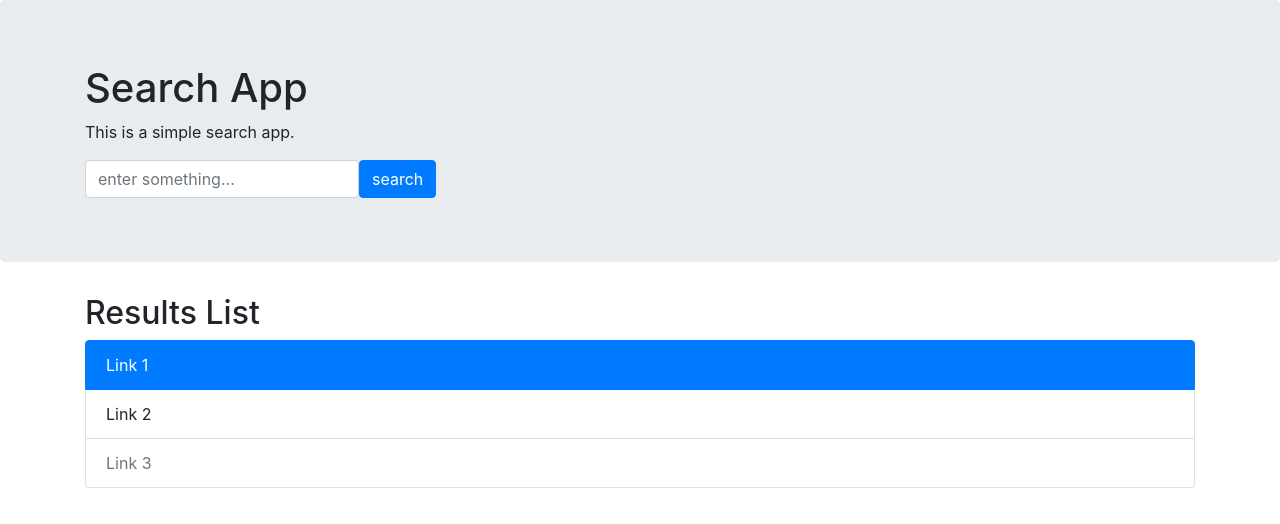
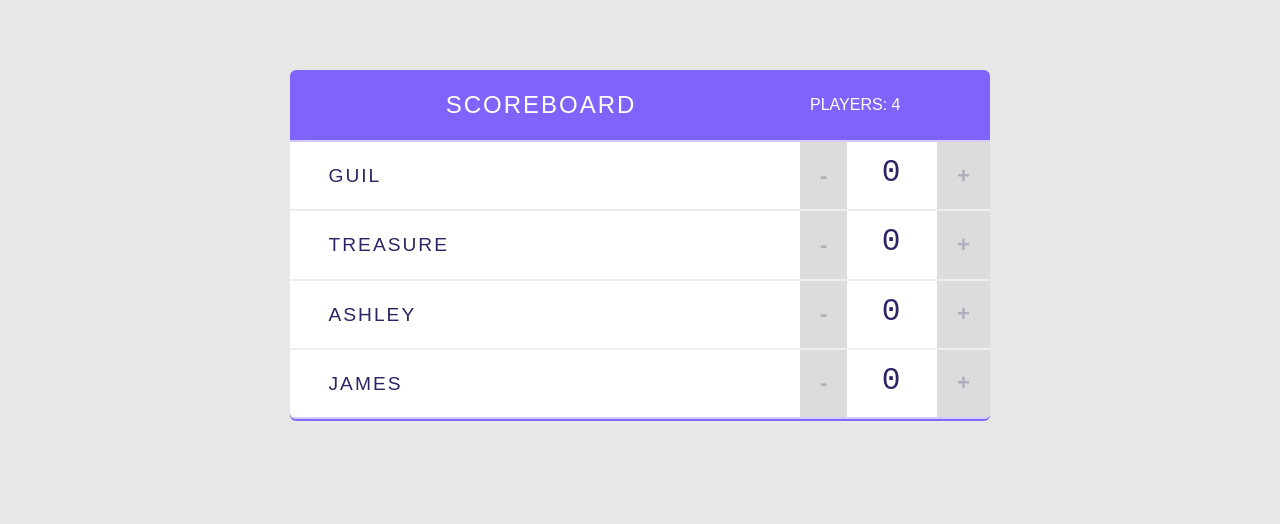
Before and after one commit to christopherkalfas/scoreboard-react, a React (Create React App) app: page / in a window 1280 px wide. Shown: the top 524 px of the page. Built offline with nearby package versions, Linux system fonts and the light colour scheme.

Commit message:
removed starter code and refactored app-js seperating app concerns into components

```diff
--- a/src/App.css
+++ b/src/App.css
@@ -1,4 +1,4 @@
-.App {
+/* .App {
   text-align: center;
 }
 
@@ -35,4 +35,4 @@
   to {
     transform: rotate(360deg);
   }
-}
+} */
--- a/src/App.js
+++ /dev/null
@@ -1,25 +0,0 @@
-import React, { Component } from 'react';
-import {Container, Jumbotron} from 'react-bootstrap'
-import SearchForm from "./components/SearchForm"
-import Results from "./components/Results"
-
-class App extends Component {
-  render() {
-    return (
-      <div>
-        <Jumbotron>
-        <Container>
-          <h1>Search App</h1>
-          <p> This is a simple search app.</p>
-
-          < SearchForm />
-          </Container>
-        </Jumbotron>
-        <Results />
-      </div>
-    );
-
-  }
-}
-
-export default App;
--- /dev/null
+++ b/src/components/App.js
@@ -0,0 +1,57 @@
+import React, { Component } from 'react';
+import Header from "./Header"
+import Player from "./Player"
+
+class App extends Component {
+  state = {
+    players: [
+      {
+        name: "Guil",
+        id: 1
+      },
+      {
+        name: "Treasure",
+        id: 2
+      },
+      {
+        name: "Ashley",
+        id: 3
+      },
+      {
+        name: "James",
+        id: 4
+      }
+    ]
+  };
+
+  handleRemovePlayer = (id) => {
+    this.setState( prevState => {
+      return {
+        players: prevState.players.filter(p => p.id !== id)
+      };
+    });
+  }
+
+  render() {
+    return (
+      <div className="scoreboard">
+        <Header
+          title="Scoreboard"
+          totalPlayers={this.state.players.length}
+        />
+
+        {/* Players list */}
+        {this.state.players.map( player =>
+          <Player
+            name={player.name}
+            id={player.id}
+            key={player.id.toString()}
+            removePlayer={this.handleRemovePlayer}
+          />
+        )}
+      </div>
+    );
+  }
+}
+
+export default App;
--- /dev/null
+++ b/src/components/Counter.js
@@ -0,0 +1,29 @@
+import React, { Component }from 'react'
+
+class Counter extends Component {
+    state = {
+        score: 0
+    };
+
+    incrementScore = () => {
+        this.setState( prevState => ({
+            score: prevState.score + 1
+        }));
+    }
+    decrementScore = () => {
+        this.setState( prevState => ({
+            score: prevState.score - 1
+    }));
+    }
+    render() {
+        return (
+        <div className="counter">
+            <button className="counter-action decrement" onClick={this.decrementScore}> - </button>
+            <span className="counter-score">{ this.state.score }</span>
+            <button className="counter-action increment" onClick={this.incrementScore}> + </button>
+        </div>
+        );
+    }
+}
+
+export default Counter
--- /dev/null
+++ b/src/components/Header.js
@@ -0,0 +1,12 @@
+import React from 'react'
+
+const Header = (props) => {
+    return (
+        <header>
+            <h1>{ props.title }</h1>
+            <span className="stats">Players: {props.totalPlayers}</span>
+        </header>
+    );
+}
+
+export default Header
--- /dev/null
+++ b/src/components/Player.js
@@ -0,0 +1,16 @@
+import React from 'react'
+import Counter from "./Counter"
+
+const Player = (props) => {
+    return (
+    <div className="player">
+        <span className="player-name">
+        <button className="remove-player" onClick={() => props.removePlayer(props.id)}>✖</button>
+        { props.name }
+        </span>
+        <Counter />
+    </div>
+    );
+}
+
+export default Player
--- a/src/components/Results.js
+++ /dev/null
@@ -1,19 +0,0 @@
-import React from 'react'
-import {
-    Container,
-    ListGroup,
-    ListGroupItem
-  } from 'react-bootstrap';
-
-  const Results = () => (
-    <Container>
-    <h2>Results List</h2>
-    <ListGroup>
-      <ListGroupItem href="#" active>Link 1</ListGroupItem>
-      <ListGroupItem href="#">Link 2</ListGroupItem>
-      <ListGroupItem href="#" disabled>Link 3</ListGroupItem>
-    </ListGroup>
-  </Container>
-  )
-
-  export default Results
--- a/src/components/SearchForm.js
+++ /dev/null
@@ -1,23 +0,0 @@
-import React from 'react'
-import {
-    Form,
-    FormGroup,
-    FormControl,
-    Button
-} from 'react-bootstrap'
-
-const SearchForm = () => (
-<Form inline>
-  <FormGroup controlId="formInlineEmail">
-    <FormControl type="search" placeholder="enter something..." />
-  </FormGroup>
-  {' '}
-  <Button type="submit">
-    search
-  </Button>
-</Form>
-)
-
-
-
-export default SearchForm
--- a/src/index.css
+++ b/src/index.css
@@ -1,14 +1,239 @@
 body {
-  margin: 0;
-  padding: 0;
-  font-family: -apple-system, BlinkMacSystemFont, "Segoe UI", "Roboto", "Oxygen",
-    "Ubuntu", "Cantarell", "Fira Sans", "Droid Sans", "Helvetica Neue",
-    sans-serif;
-  -webkit-font-smoothing: antialiased;
-  -moz-osx-font-smoothing: grayscale;
+  background: #e8e7e7;
+  font-family: arial;
+  text-transform: uppercase;
 }
 
-code {
-  font-family: source-code-pro, Menlo, Monaco, Consolas, "Courier New",
-    monospace;
+header {
+  color: #FFF;
+  padding: 5px 10px;
+  text-align: center;
+  display: flex;
+  align-items: center;
+  background-color: #8063FA;
+  border-bottom: solid 2px #D4CAFF;
 }
+
+header h1 {
+  flex-grow: 1;
+  font-size: 1.5em;
+  letter-spacing: 2px;
+  font-weight: normal;
+}
+
+/* FORMS */
+form {
+  display: flex;
+  background-color: #8063FA;
+}
+
+input[type=text] {
+  flex-grow: 1;
+  border-width: 0 0 1px 0;
+  margin: 15px 10px 15px 15px;
+  padding: 10px;
+  border-radius: 5px;
+  background-color: #5B45B9;
+  border-style: none;
+  text-shadow: none;
+  text-transform: uppercase;
+  color: #C7BCF8;
+  letter-spacing: 2px;
+  outline: none;
+}
+
+input[type=text]::-webkit-input-placeholder{
+  color: #C7BCF8;
+  letter-spacing: 2px;
+}
+
+input[type=text]:focus{
+  background-color: rgba(0, 0, 0, 0.2);
+}
+
+input[type=submit] {
+  display: block;
+  font-size: .6em;
+  margin: 15px 15px 15px 0;
+  padding: 10px;
+  background-color: #44338D;
+  border-radius: 5px;
+  border: none;
+  color: #fff;
+  letter-spacing: 2px;
+  font-weight: bold;
+  text-shadow: none;
+  text-transform: uppercase;
+  cursor: pointer;
+}
+
+button,
+input[type=submit] {
+  outline: none;
+  transition: background-color 0.2s ease,
+              color 0.2s ease;
+}
+
+/* ICONS */
+svg {
+  width: 28px;
+  height: 19px;
+  margin-right: 5px;
+  fill: #F0F0F0;
+}
+
+.is-high-score {
+  fill: #FFC657;
+  animation: grow 0.35s ease-in-out;
+  transform-origin: 50% 50%;
+}
+
+@keyframes grow {
+  50% { transform: scale(1.4) rotate(-3deg); }
+}
+
+/* COMPONENT STYLES -------------------- */
+.scoreboard {
+  background: #fff;
+  width: 700px;
+  margin: 70px auto;
+  box-shadow: 0 2px 0 rgb(133, 104, 250);
+  border-radius: 6px;
+  overflow: hidden;
+}
+
+.player {
+  display: flex;
+  font-size: 1.2em;
+  border-bottom: solid 2px #EEEEEE;
+  letter-spacing: 2px;
+}
+
+  .player:last-of-type {
+    border-bottom-color: #D4CAFF;
+  }
+
+  .player-name:hover .remove-player {
+    visibility: visible;
+  }
+
+  .player-name,
+  .counter-score {
+    color: #2F2366;
+  }
+
+  .player-name {
+    flex-grow: 1;
+    line-height: 3.5em;
+    padding-left: 10px;
+  }
+
+  .remove-player {
+    font-size: 1.15em;
+    border: none;
+    outline: none;
+    visibility: hidden;
+    color: #EF5350;
+    cursor: pointer;
+    margin: 0 10px 0 0;
+    padding: 0;
+    background: none;
+  }
+
+.stats,
+.stopwatch {
+  width: 170px;
+}
+
+.stats {
+  display: flex;
+  margin: 0 0 0 28px;
+  font-weight: normal;
+}
+
+  .stats td:first-child {
+    text-align: right;
+    font-weight: normal;
+    letter-spacing: 2px;
+    font-size: .7em;
+  }
+
+  .stats td:last-child {
+    text-align: left;
+  }
+
+.stopwatch {
+  padding: 15px 10px 5px 10px;
+  margin: -5px -10px -5px 10px;
+  background: #5B45B9;
+}
+
+  .stopwatch-time {
+    display: block;
+    font-family: monospace;
+    font-size: 2.15em;
+  }
+
+  .stopwatch button {
+    margin: 8px 5px;
+    background-color: #44338D;
+    border-radius: 5px;
+    padding: 7px 8px;
+    border: none;
+    color: #fff;
+    letter-spacing: 2px;
+    font-weight: bold;
+    text-shadow: none;
+    text-transform: uppercase;
+  }
+
+  .stopwatch button:hover,
+  input[type=submit]:hover {
+    background: #fff;
+    color: #44338D;
+    cursor: pointer;
+  }
+
+  .stopwatch h2 {
+    font-size: .6em;
+    margin: 0;
+    font-weight: normal;
+    letter-spacing: 2px;
+  }
+
+.counter {
+  display: flex;
+  width: 190px;
+}
+
+  .counter-action {
+    border: none;
+    font-size: 1.15em;
+    font-weight: bold;
+    color: #B0AEBA;
+    background-color: #DCDCDC;
+    display: block;
+    padding: 20px 20px;
+    cursor: pointer;
+    outline: none;
+  }
+
+  .counter-action:hover {
+    color: #fff;
+  }
+
+  .increment:hover {
+    background: #83D97C;
+  }
+
+  .decrement:hover {
+    background: #EF5350;
+  }
+
+  .counter-score {
+    flex-grow: 1;
+    text-align: center;
+    font-family: monospace;
+    font-size: 2em;
+    line-height: 2em;
+  }
--- a/src/index.js
+++ b/src/index.js
@@ -1,13 +1,26 @@
 import React from 'react';
 import ReactDOM from 'react-dom';
-import 'bootstrap/dist/css/bootstrap.min.css';
+
+import App from './components/App';
 import './index.css';
-import App from './App';
-import * as serviceWorker from './serviceWorker';
 
-ReactDOM.render(<App />, document.getElementById('root'));
+ReactDOM.render(
+  <App />,
+  document.getElementById('root')
+);
 
-// If you want your app to work offline and load faster, you can change
-// unregister() to register() below. Note this comes with some pitfalls.
-// Learn more about service workers: https://bit.ly/CRA-PWA
-serviceWorker.unregister();
+
+
+// import React from 'react';
+// import ReactDOM from 'react-dom';
+// import 'bootstrap/dist/css/bootstrap.min.css';
+// import './index.css';
+// import App from './App';
+// import * as serviceWorker from './serviceWorker';
+
+// ReactDOM.render(<App />, document.getElementById('root'));
+
+// // If you want your app to work offline and load faster, you can change
+// // unregister() to register() below. Note this comes with some pitfalls.
+// // Learn more about service workers: https://bit.ly/CRA-PWA
+// serviceWorker.unregister();
```
